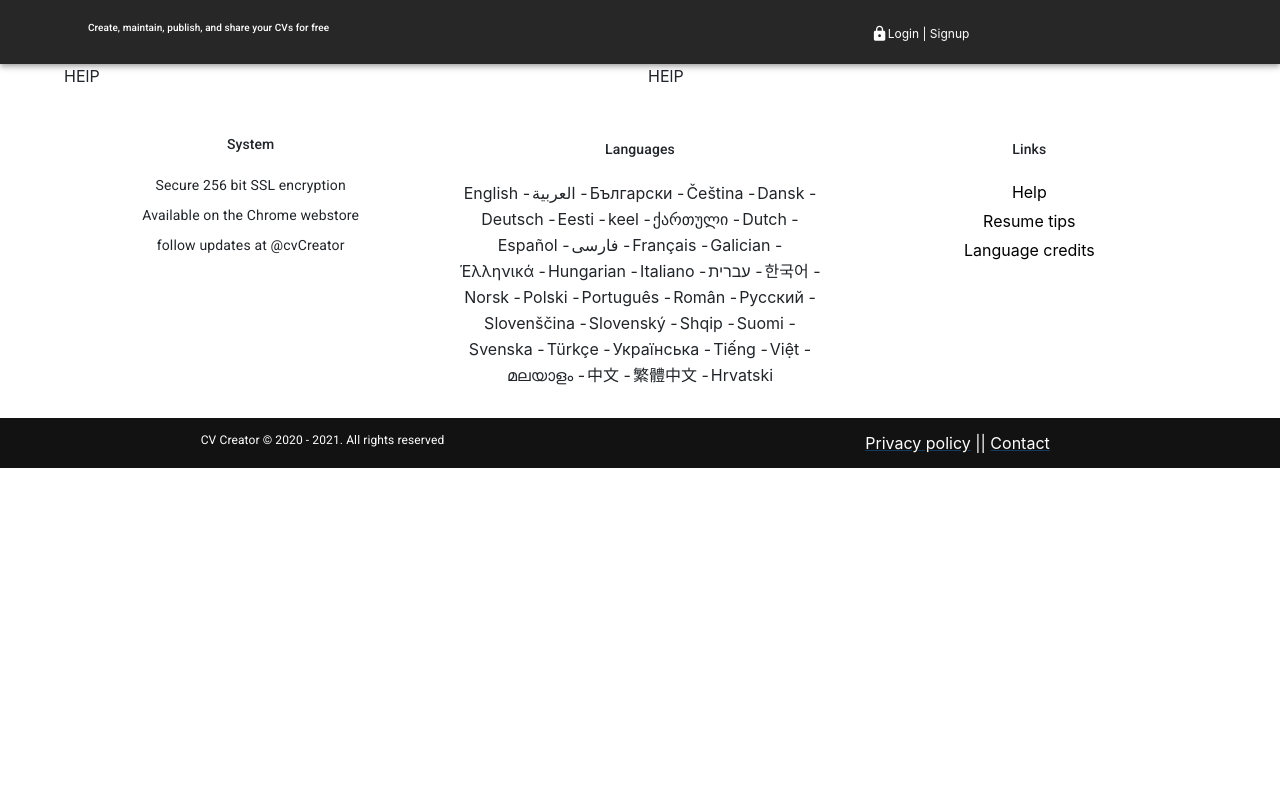
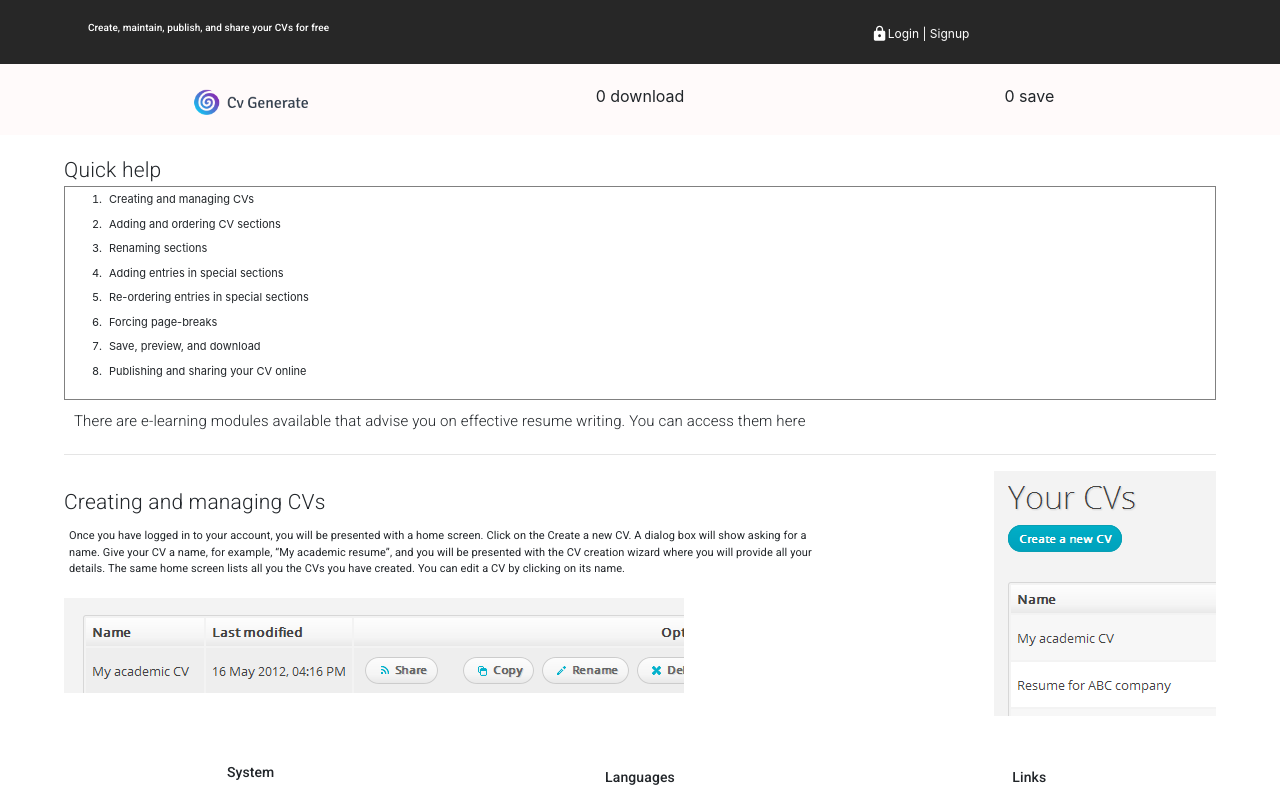
Before and after one commit to hossamabdulmagid/mui-react, a React (Create React App) app: page /help in a window 1280 px wide. Shown: the top 800 px of the page. Built offline with nearby package versions, Linux system fonts and the light colour scheme.

Commit message:
working help Page

```diff
--- a/src/pages/help/help.component.tsx
+++ b/src/pages/help/help.component.tsx
@@ -1,18 +1,65 @@
-import { Grid, Container } from '@mui/material';
+import { useState } from 'react';
+import { Grid, Container, Box, Typography } from '@mui/material';
+import Header from '../../component/header/header.component';
 
-const Help = () => {
+const Help: React.FC = (): JSX.Element => {
+    const [list, updatedList] = useState<string[]>([
+        'Creating and managing CVs',
+        'Adding and ordering CV sections',
+        'Renaming sections',
+        'Adding entries in special sections',
+        'Re-ordering entries in special sections',
+        'Forcing page-breaks',
+        'Save, preview, and download',
+        'Publishing and sharing your CV online',
+    ])
     return (
-        <Container>
-            <Grid container spacing={2}>
-                <Grid item xs={6} md={6}>
-                    HElP
+        <>
+            <Header />
+            <Container sx={{ margin: '0 auto', }}>
+                <Grid container spacing={2} sx={{ textAlign: 'left' }}>
+                    <Grid item xs={12} md={12}>
+                        <Typography sx={{ fontWeight: '200', fontSize: '21px' }}>
+                            Quick help
+                        </Typography>
+                        <Box sx={{ border: '1px solid grey' }}>
+                            <ol>
+                                {list && list.map((single, idx) => {
+                                    return (
+                                        <li key={idx} style={{ padding: '4px', fontSize: '11px' }}>
+                                            {single}
+                                        </li>
+                                    )
+                                })}
+                            </ol>
+                        </Box>
+                        <Typography sx={{ fontWeight: '200', fontSize: '15px', margin: '5px', padding: "5px" }}>
+                            There are e-learning modules available that advise you on effective resume writing. You can access them here
+                        </Typography>
+                        <hr />
+                    </Grid>
+                    <Grid item xs={12} md={8}>
+                        <Typography sx={{ fontWeight: '200', fontSize: '21px' }}>
+                            Creating and managing CVs
+                        </Typography>
+                        <Typography sx={{ fontSize: '11px', padding: '5px', marginTop: '5px', marginBottom: '15px' }}>
+                            Once you have logged in to your account, you will be presented with a home screen.
+                            Click on the Create a new CV. A dialog box will show asking for a name.
+                            Give your CV a name, for example, “My academic resume”,
+                            and you will be presented with the CV creation wizard where you will provide all your details.
+                            The same home screen lists all you the CVs you have created.
+                            You can edit a CV by clicking on its name.
+                        </Typography>
+                        <img src='help2.png' alt='help2.png' />
+                    </Grid>
+
+                    <Grid xs={12} md={4} sx={{ textAlign: 'right' }}>
+                        <img src="help1.png" alt='help1.png' />
+                    </Grid>
+
                 </Grid>
-                <Grid item xs={6} md={6}>
-                    HElP
-                </Grid>
-            </Grid>
-
-        </Container>
+            </Container>
+        </>
     );
 }
 
```
